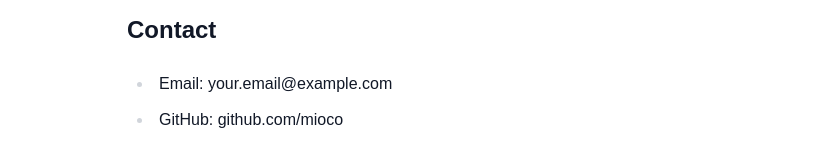
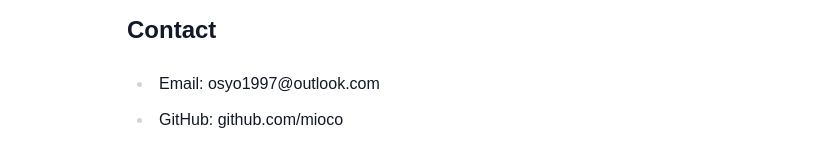
Before and after one commit to mioco/blog, a Next.js app: page /about in a window 1280 px wide. Shown: the part 553-713 px from the top of the page, without its empty margins (177-992 px from the left). Built offline with nearby package versions, Linux system fonts and the light colour scheme.

Commit message:
Update page.tsx

```diff
--- a/src/app/about/page.tsx
+++ b/src/app/about/page.tsx
@@ -16,7 +16,7 @@ export default function AboutPage() {
 
           <h2>Contact</h2>
           <ul>
-            <li>Email: your.email@example.com</li>
+            <li>Email: osyo1997@outlook.com</li>
             <li>GitHub: github.com/mioco</li>
           </ul>
         </section>
```
